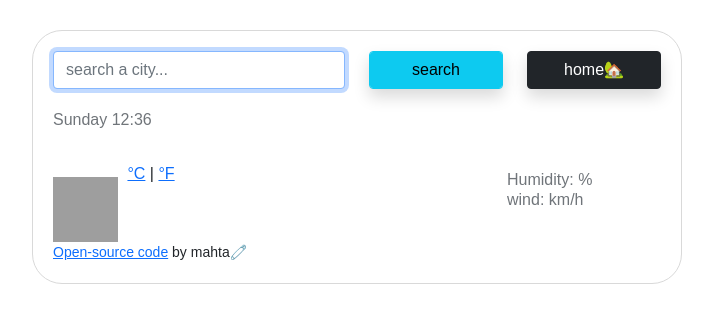
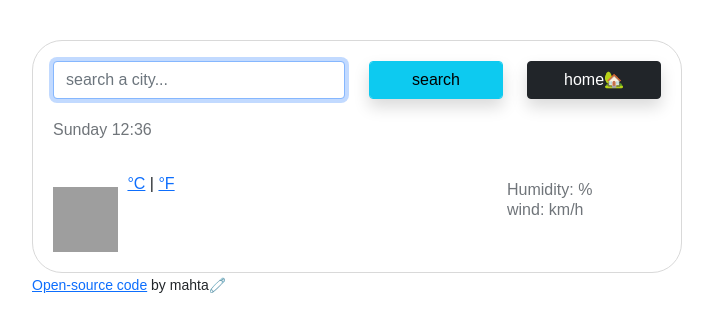
Before and after one commit to kidcodermaht/weather-app, a website built with Parcel: page weather.html in a window 1280 px wide. Shown: the whole page, without its empty margins (283-996 px from the left). Built offline with nearby package versions, Linux system fonts and the light colour scheme; no server answers; grey boxes are pictures that could not be loaded.

Commit message:
fixed the rest of html and css

```diff
--- a/styles.css
+++ b/styles.css
@@ -29,14 +29,17 @@ li {
 .wind {
   padding-left: 150px;
 }
+.weather-app-wrapper {
+  max-width: 650px;
+  margin: 40px auto;
+}
 
 .weather-app {
   border: 1px solid #d9d9d9;
+  border-radius: 30px;
   padding: 20px;
-  margin: 30px auto;
-  border-radius: 30px;
-  max-width: 650px;
 }
+
 .weather-icon {
   height: 65px;
   width: 65px;
--- a/weather.html
+++ b/weather.html
@@ -16,7 +16,8 @@
   </head>
   <body>
     <div class="container">
-      <div class="weather-app">
+      <div class="weather-app-wrapper">
+        <div class="weather-app">
         <form id="search-form">
           <div class="row">
             <div class="col-6">
@@ -69,12 +70,15 @@ home🏡
         </ul>
       </div>
     </div>
-    <small>
+  </div>
+
+     </div>
+     <small>
      <a href="https://github.com/kidcodermaht/vanilla-weather-app
      " target="blank"> Open-source code</a>
      by mahta🧷
     </small>
-     </div>
+    </div>
     <script src="script.js"></script>
   </body>
 </html>
```
